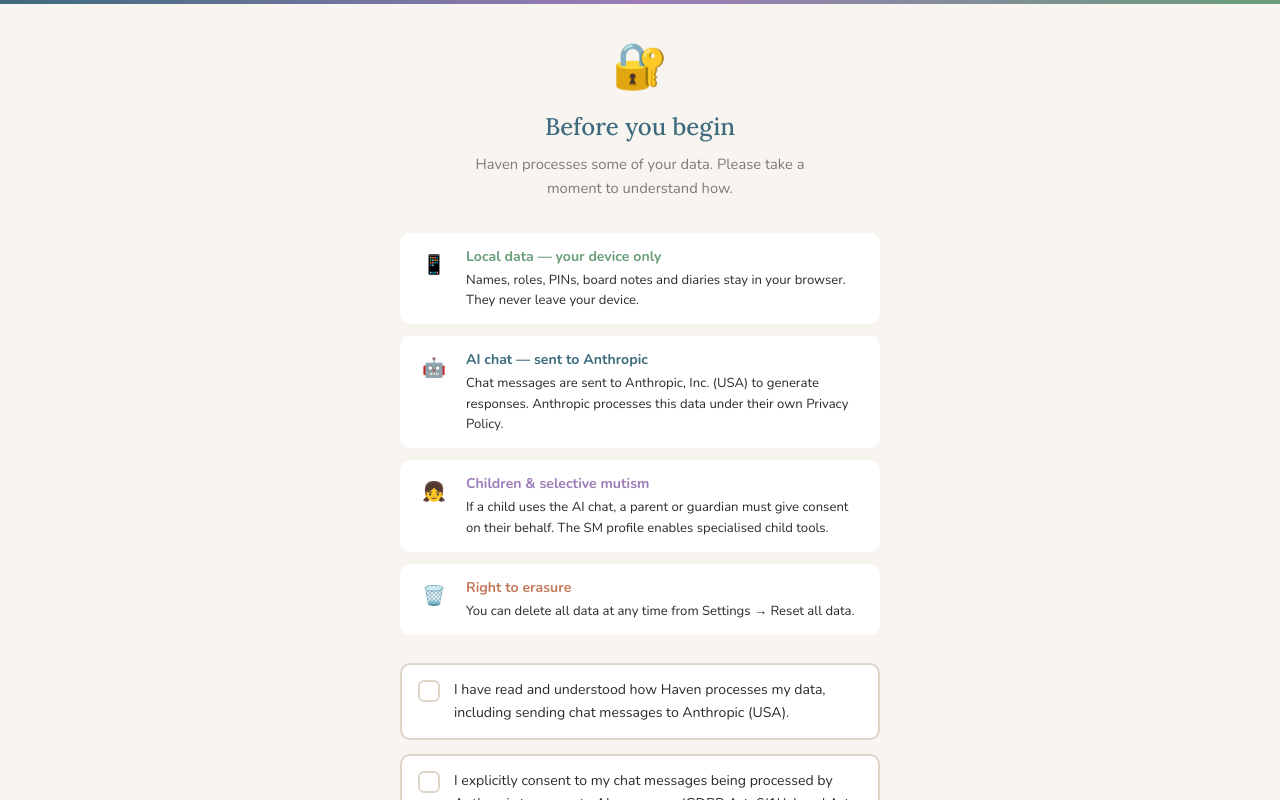
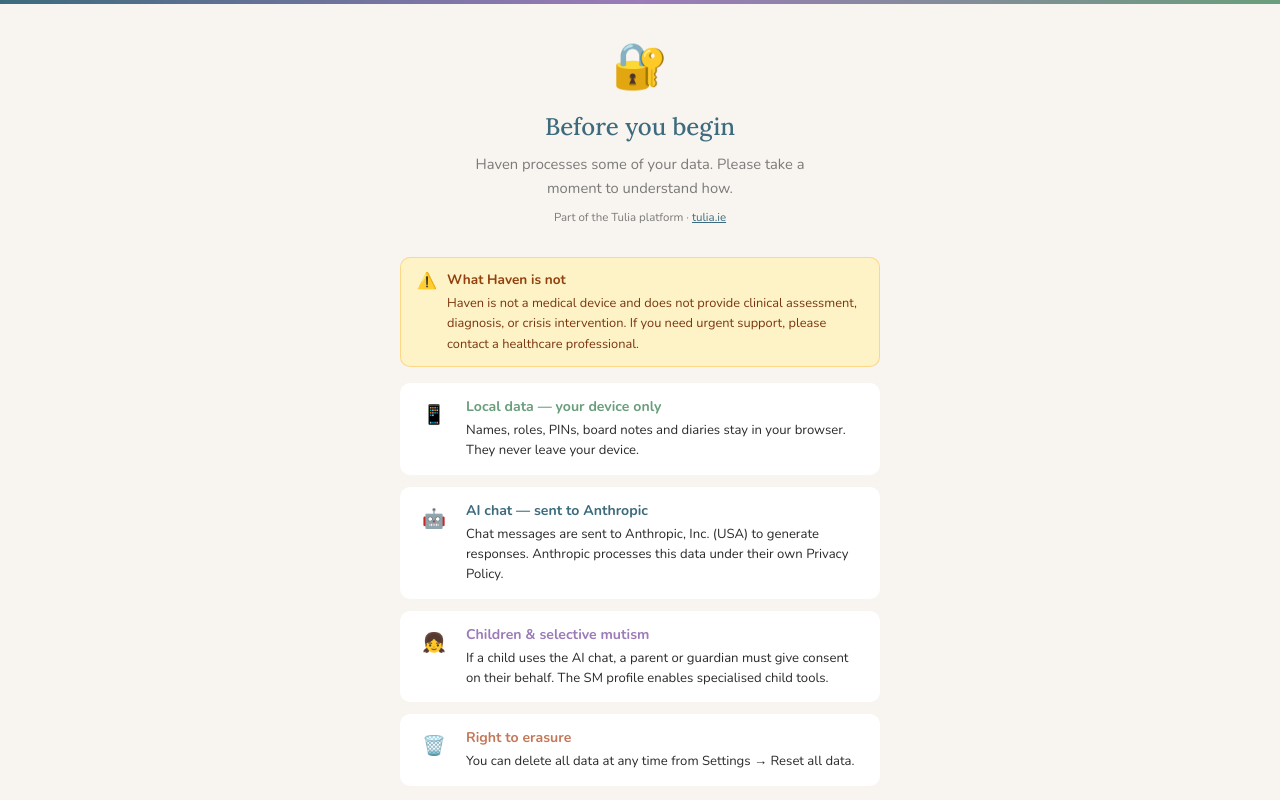
Before and after one commit to armandogibboni-png/haven, a React (Vite) app: page / in a window 1280 px wide. Built offline with nearby package versions, Linux system fonts and the light colour scheme; the HTML template or start-up script is replaced by a standard one.

Commit message:
feat(v3): what Haven is NOT box, Tulia branding

```diff
--- a/src/components/ConsentScreen.jsx
+++ b/src/components/ConsentScreen.jsx
@@ -42,6 +42,29 @@
               ? "Haven tratta alcuni tuoi dati. Prenditi un momento per capire come."
               : "Haven processes some of your data. Please take a moment to understand how."}
           </p>
+          {/* Tulia branding */}
+          <p style={{ fontSize: ".72rem", color: "var(--muted)", marginTop: 8 }}>
+            {it ? "Parte della piattaforma Tulia" : "Part of the Tulia platform"} · <a href="https://tulia.ie" target="_blank" rel="noopener noreferrer" style={{ color: "var(--primary)" }}>tulia.ie</a>
+          </p>
+        </div>
+
+        {/* What Haven is NOT — bible v3 requirement */}
+        <div style={{
+          background: "#FEF3C7", border: "1.5px solid #F59E0B55",
+          borderRadius: "var(--radius-sm)", padding: "12px 16px",
+          marginBottom: 16, display: "flex", gap: 10, alignItems: "flex-start",
+        }}>
+          <span style={{ fontSize: "1rem", flexShrink: 0 }}>⚠️</span>
+          <div>
+            <div style={{ fontWeight: 700, fontSize: ".85rem", color: "#92400E", marginBottom: 4 }}>
+              {it ? "Cosa Haven NON è" : "What Haven is not"}
+            </div>
+            <p style={{ fontSize: ".80rem", color: "#78350F", lineHeight: 1.6 }}>
+              {it
+                ? "Haven non è un dispositivo medico e non fornisce valutazione clinica, diagnosi o intervento di crisi. Se hai bisogno di supporto urgente, contatta un professionista della salute."
+                : "Haven is not a medical device and does not provide clinical assessment, diagnosis, or crisis intervention. If you need urgent support, please contact a healthcare professional."}
+            </p>
+          </div>
         </div>
 
         {/* Summary cards */}
```
